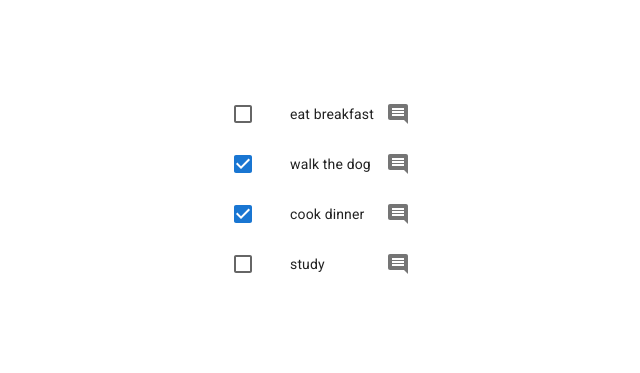
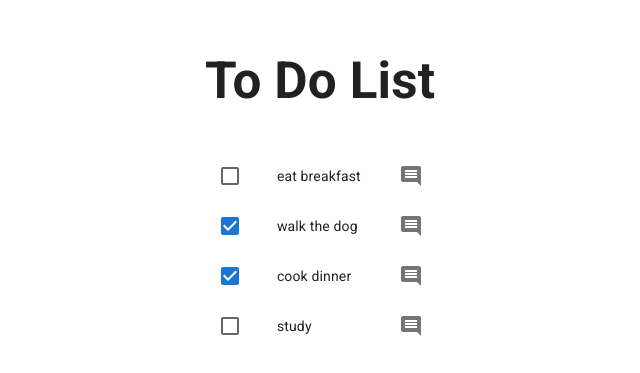
Before and after one commit to chilejay7/Material-UI-To-Do-List, a React (Vite) app: page / in a window 1280 px wide. Shown: the part 211-584 px from the top of the page, without its empty margins (320-960 px from the left). Built offline with nearby package versions, Linux system fonts and the light colour scheme.

Commit message:
header added to list component

```diff
--- a/src/TodoList.jsx
+++ b/src/TodoList.jsx
@@ -35,6 +35,8 @@ export default function TodoList() {
     }
 
     return (
+        <>
+        <h1> To Do List</h1>
         <List sx={{ width: '100%', maxWidth: 360, bgcolor: 'background.paper' }}>
             {todos.map((todo) => {
 
@@ -44,5 +46,7 @@ export default function TodoList() {
             )}
 
         </List>
+
+        </>
     )
 }
```
